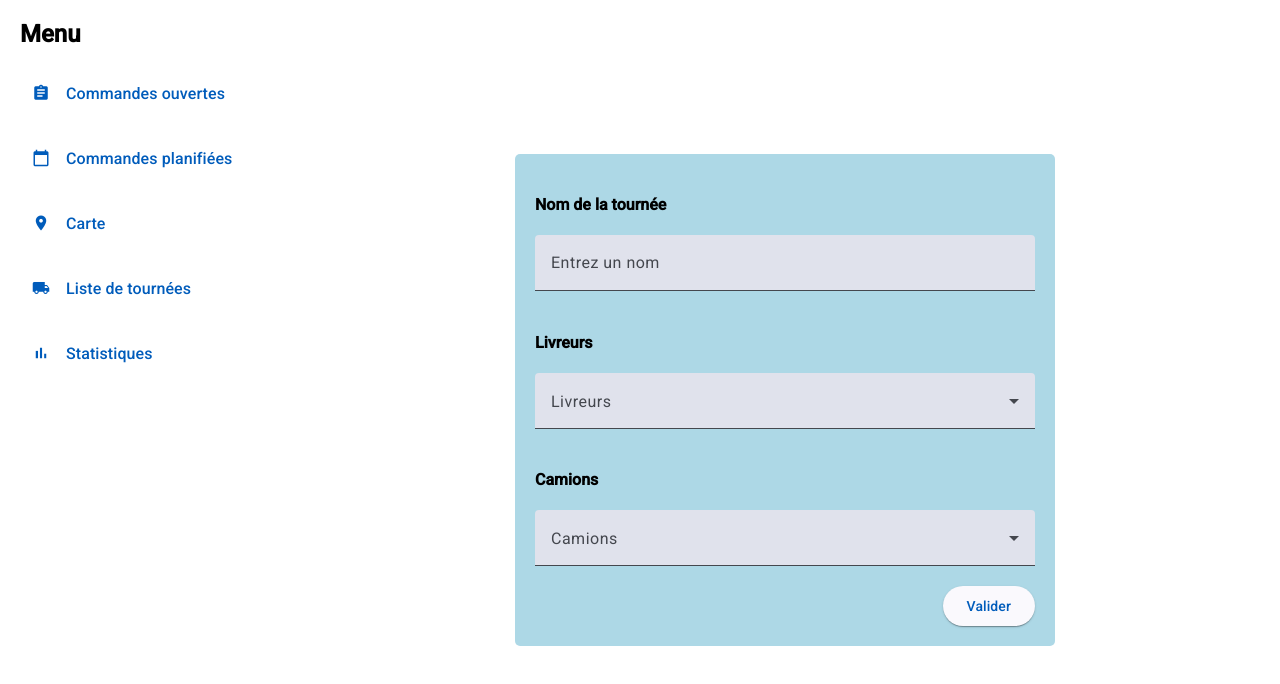
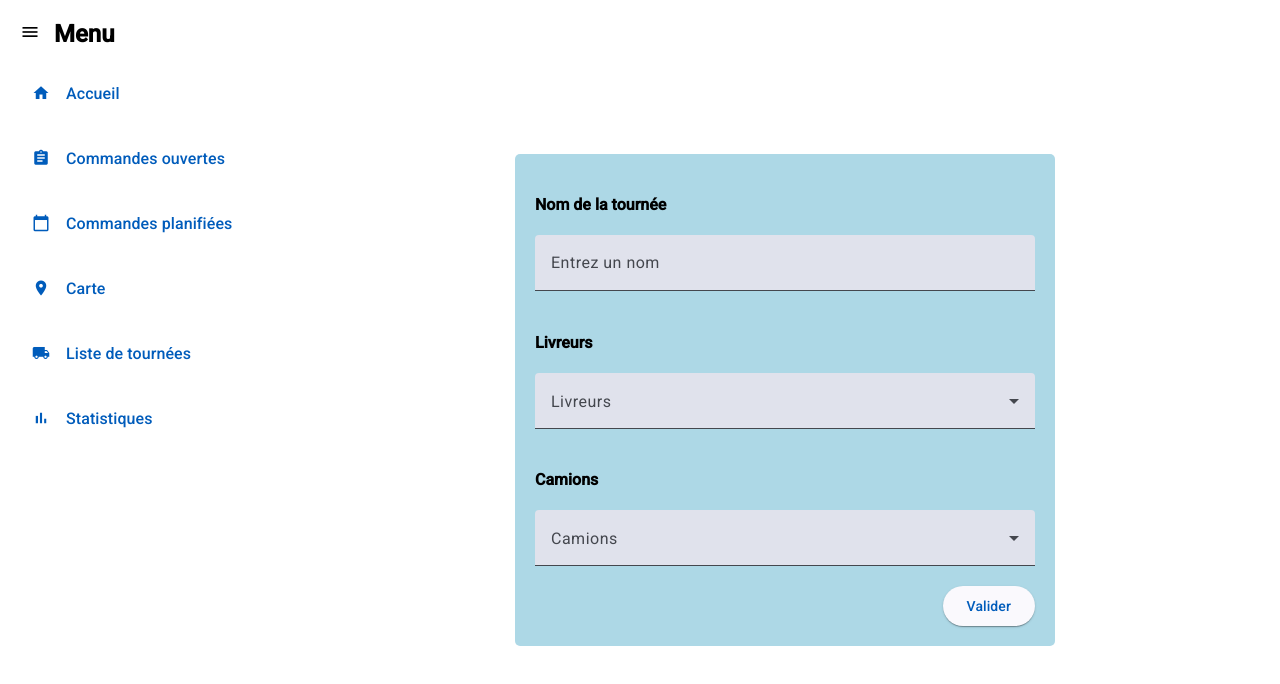
Before and after one commit to l3miage-adjakotm/l3-miage-2024-2025-projet-groupe-09, an Angular app in the folder grenoble-express/: page / in a window 1280 px wide. Shown: the top 684 px of the page. Built offline with nearby package versions, Linux system fonts and the light colour scheme.

Commit message:
petite modif du navbar component

```diff
--- a/grenoble-express/src/app/nav-bar/nav-bar.component.html
+++ b/grenoble-express/src/app/nav-bar/nav-bar.component.html
@@ -1,9 +1,16 @@
 <div class="page-container">
     <div class="menu-container">
       <div class="example-button-row">
+        <mat-icon class="button-icon">menu</mat-icon>
         <h1 class="menu-title">Menu</h1>
       </div>
       <section class="button-section">
+        <div class="example-button-container">
+            <a mat-button href="https://www.google.com/" target="_blank" class="custom-button">
+              <mat-icon class="button-icon">home</mat-icon>
+              Accueil
+            </a>
+        </div>
         <div class="example-button-container">
             <a mat-button href="https://www.google.com/" target="_blank" class="custom-button">
               <mat-icon class="button-icon">assignment</mat-icon>
```
